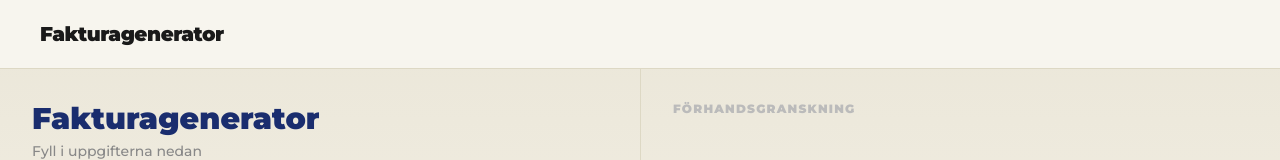
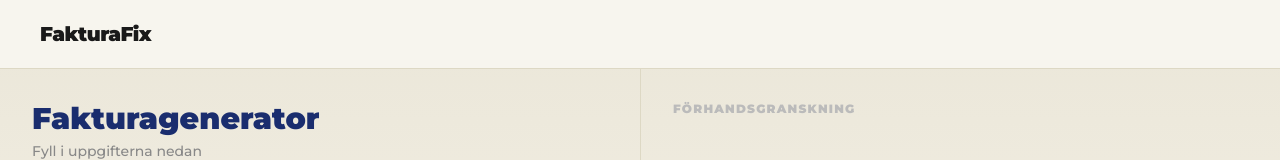
Before and after one commit to Eijebeije17/fakturagenerator-gratis, a Next.js app: page /faktura in a window 1280 px wide. Shown: the top 160 px of the page. Built offline with nearby package versions, Linux system fonts and the light colour scheme.

Commit message:
Byt namn till FakturaFix i navbar

```diff
--- a/app/faktura/page.tsx
+++ b/app/faktura/page.tsx
@@ -447,7 +447,7 @@
 
       {/* Navbar */}
       <nav className="px-5 md:px-10 py-4 md:py-5 flex justify-between items-center sticky top-0 z-50 border-b border-[#ddd8c4]" style={{ background: 'rgba(248, 246, 240, 0.95)', backdropFilter: 'blur(12px)' }}>
-        <a href="/" className="font-black text-[#1a1a1a] text-base md:text-xl tracking-tight">Fakturagenerator</a>
+        <a href="/" className="font-black text-[#1a1a1a] text-base md:text-xl tracking-tight">FakturaFix</a>
       </nav>
 
       {notis && (
--- a/app/page.tsx
+++ b/app/page.tsx
@@ -6,7 +6,7 @@
 
         {/* Navbar */}
         <nav className="px-5 md:px-10 py-4 md:py-5 flex justify-between items-center sticky top-0 z-50 border-b border-[#ddd8c4]" style={{ background: 'rgba(248, 246, 240, 0.95)', backdropFilter: 'blur(12px)' }}>
-          <p className="text-[#1a1a1a] font-black text-base md:text-xl tracking-tight">Fakturagenerator</p>
+          <p className="text-[#1a1a1a] font-black text-base md:text-xl tracking-tight">FakturaFix</p>
           <a href="/faktura" className="bg-[#1a2d6e] text-white text-xs md:text-sm font-bold px-4 py-2.5 md:px-6 md:py-3 rounded-full hover:bg-[#2a3d8e] transition-colors whitespace-nowrap">
             Kom igång →
           </a>
```
